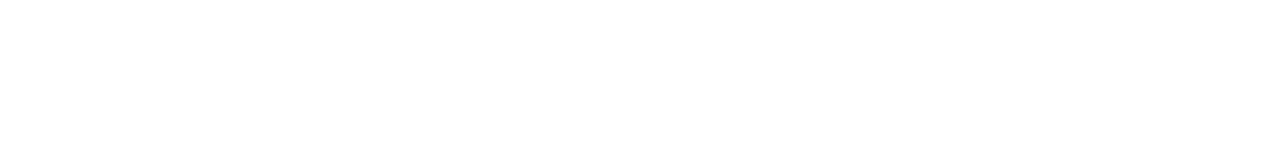
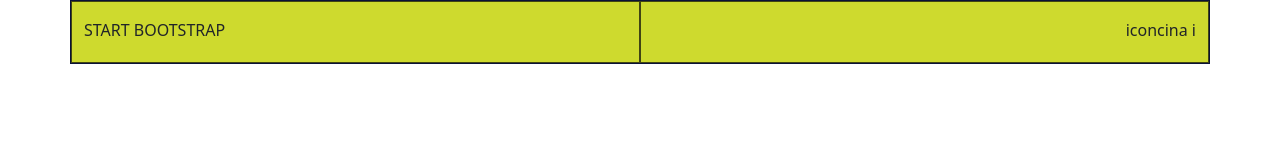
Before and after one commit to simonebonifazi/html-css-bootstrap-freelancer, a plain HTML site: page index.html in a window 1280 px wide. Drawn offline with nearby package versions, Linux system fonts and the light colour scheme.

Commit message:
header-added

```diff
--- a/css/style.css
+++ b/css/style.css
@@ -1,14 +1,24 @@
-/* reset */
+/* debug layout*/
+.row {
+    border: 1px solid #0a1238;
+    background-color: #6f85f3;
+    min-height: 4rem;
 
-* {
-    margin: 0;
-    padding: 0;
-    box-sizing: border-box;
 }
 
-/*  generics */
+[class^="col"] {
+    border: 1px solid #414413;
+    background-color: #ceda2e;
+    min-height: 2rem;
+}
 
-.container {
-    max-width: 1080px;
-    margin: 0 auto;
+/* layout */
+
+header [class^="col"] {
+    vertical-align: middle;
+    line-height: 3.5rem;
 }
+
+header .row [class^="col"]:last-child {
+    text-align: right;
+}
--- a/index.html
+++ b/index.html
@@ -5,16 +5,34 @@
     <meta charset="UTF-8">
     <meta http-equiv="X-UA-Compatible" content="IE=edge">
     <meta name="viewport" content="width=device-width, initial-scale=1.0">
+    <title>bootstrap freelance layout</title>
     <!-- bootstrap -->
     <link href="https://cdn.jsdelivr.net/npm/bootstrap@5.2.0-beta1/dist/css/bootstrap.min.css" rel="stylesheet"
         integrity="sha384-0evHe/X+R7YkIZDRvuzKMRqM+OrBnVFBL6DOitfPri4tjfHxaWutUpFmBp4vmVor" crossorigin="anonymous">
     <!--nostro stile -->
     <link rel="stylesheet" href="css/style.css">
-    <title>bootstrap freelance</title>
 </head>
 
 <body>
+    <header>
+        <div class="container">
+            <div class="row justify-content-space-between">
+                <div class="col"> START BOOTSTRAP </div>
+                <div class="col"> iconcina i </div>
+            </div>
+        </div>
+    </header>
+    <main>
+        <section></section>
+        <section></section>
+        <section></section>
+        <section></section>
+        <section></section>
+    </main>
 
+    <footer>
+
+    </footer>
 </body>
 
 </html>
```
